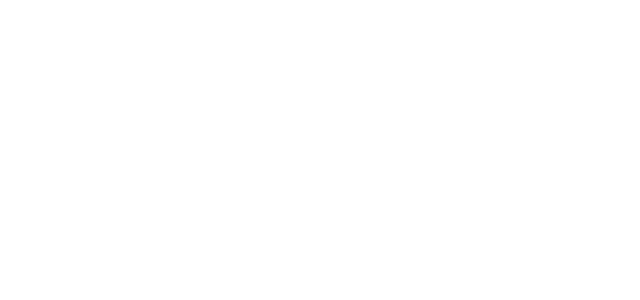
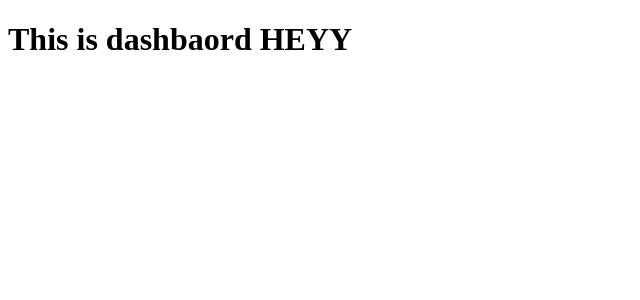
Before and after one commit to BW-AfricanMarketplace-TT32/front-end, a React (Create React App) app: page /dashboard in a window 1280 px wide. Shown: the top 300 px of the page, without its empty margins (0-640 px from the left). Built offline with nearby package versions, Linux system fonts and the light colour scheme; sample sign-in values are in the browser's storage.

Commit message:
dashboard created and redirects to login if not logged in

```diff
--- a/src/App.js
+++ b/src/App.js
@@ -1,7 +1,10 @@
 import { React, useState, useEffect } from "react";
 import { Route, Switch } from "react-router-dom";
-import Login from "./Login";
+import PrivateRoute from "./auth/PrivateRoute";
+import Login from "./components/Login";
 import Homepage from "./components/Homepage";
+import Dashboard from "./components/Dashboard";
+
 import * as yup from "yup";
 import loginschema from "./validation/loginschema";
 
@@ -69,6 +72,7 @@ function App() {
         <Route exact path="/">
           <Homepage />
         </Route>
+        <PrivateRoute path="/dashboard" component={Dashboard} />
       </Switch>
     </>
   );
--- /dev/null
+++ b/src/auth/PrivateRoute.js
@@ -0,0 +1,19 @@
+import React from "react";
+import { Route, Redirect } from "react-router-dom";
+
+const PrivateRoute = ({ component: Component, ...rest }) => {
+  return (
+    <Route
+      {...rest}
+      render={props => {
+        if (localStorage.getItem("token")) {
+          return <Component {...props} {...rest} />;
+        } else {
+          return <Redirect to="/login" />;
+        }
+      }}
+    />
+  );
+};
+
+export default PrivateRoute;
--- /dev/null
+++ b/src/components/Dashboard.js
@@ -0,0 +1,9 @@
+import React from "react";
+
+export default function Dashboard() {
+  return (
+    <div>
+      <h1>This is dashbaord HEYY</h1>
+    </div>
+  );
+}
--- a/src/components/Navbar.js
+++ b/src/components/Navbar.js
@@ -8,7 +8,7 @@ export default function Navbar() {
           <a href="/">Home </a>
         </li>
         <li>
-          <a href="/register">Register </a>
+          <a href="/register">Register</a>
         </li>
         <li>
           <a href="/login">Login</a>
```
Also changed, not shown: src/auth/axiosWithAuth.js (added), src/components/Login.js (renamed from src/Login.js), src/components/Register.js (added), 1 other file (tests, documents, lock files or other folders).
